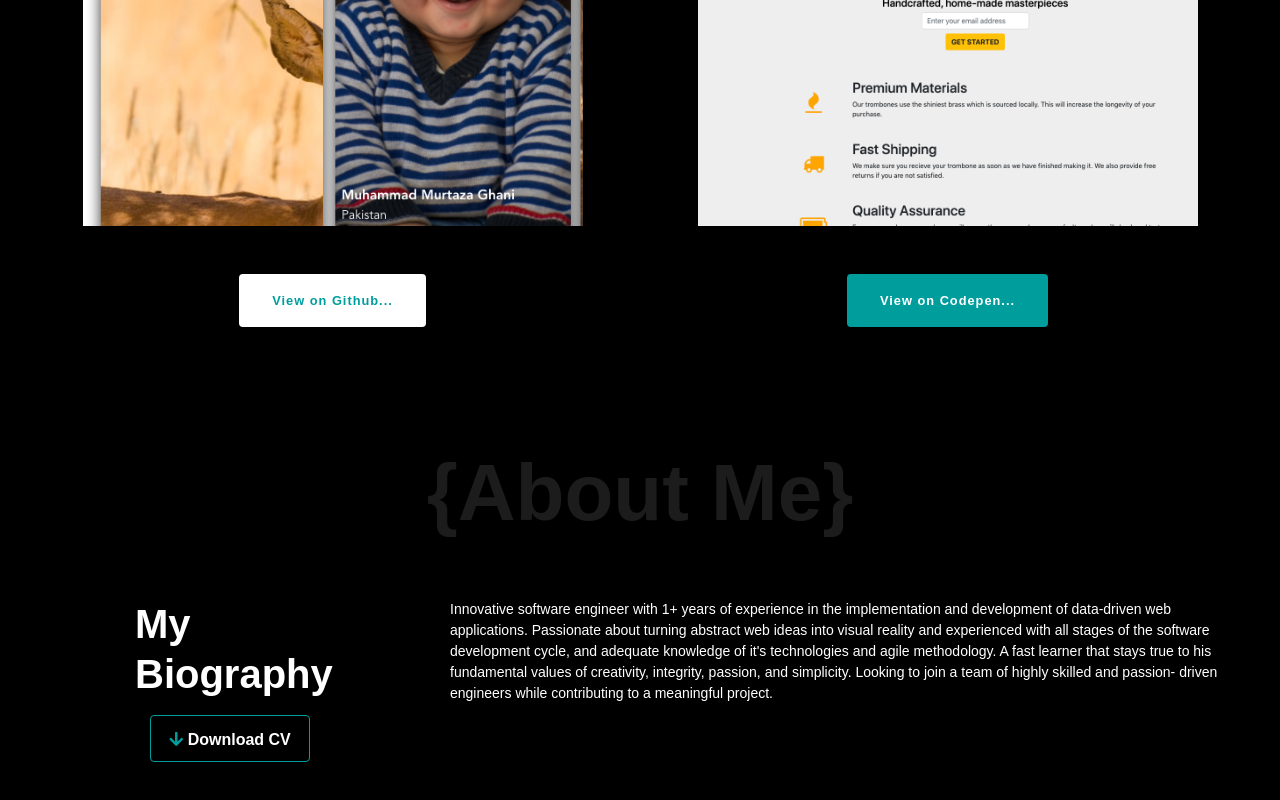
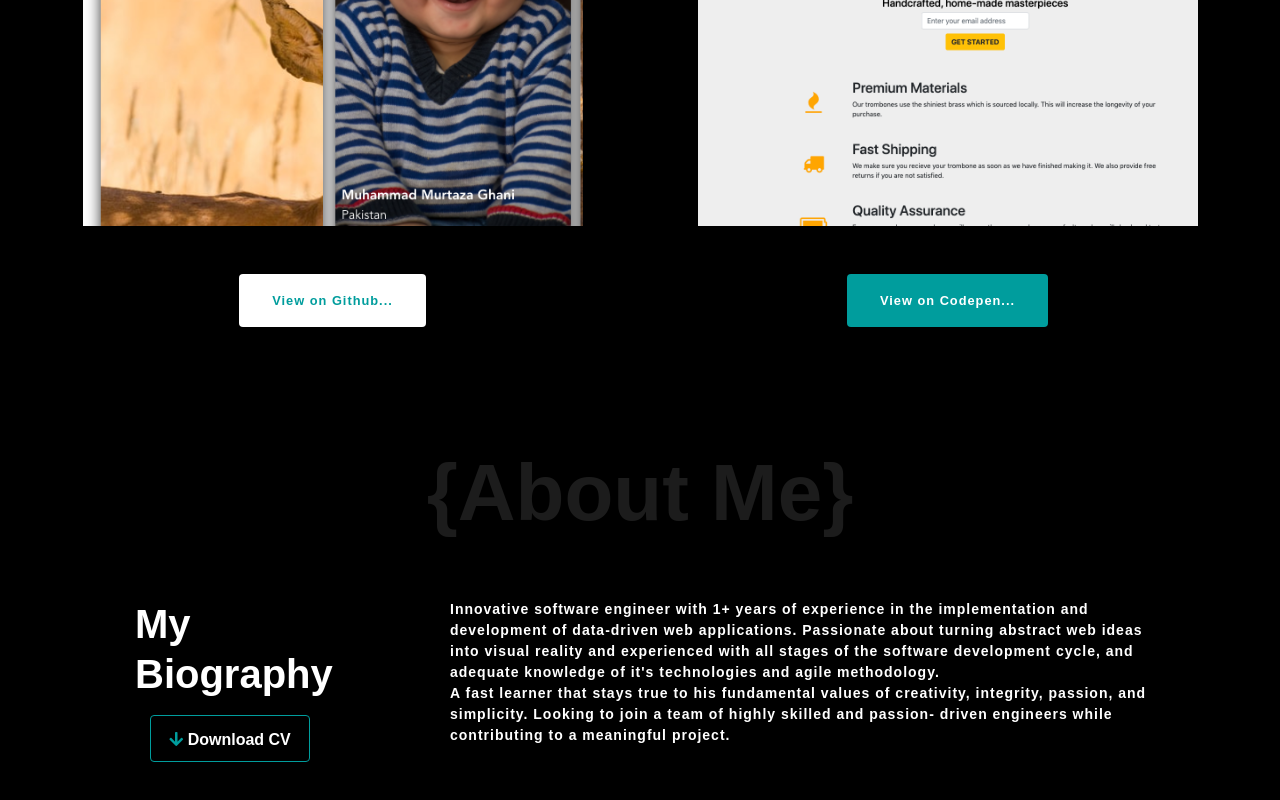
Before and after one commit to jydoskey/personal-portfolio-website, a Vue app: page / in a window 1280 px wide. Shown: the part 1341-2141 px from the top of the page. Built offline with nearby package versions, Linux system fonts and the light colour scheme; a web font is replaced by a local one.

Commit message:
updated styles for about section description text

```diff
--- a/src/components/About.vue
+++ b/src/components/About.vue
@@ -16,11 +16,12 @@
                 </a>
               </div>
               <div class="col-lg-8 pb-4">
-                <p class="about-text">Innovative software engineer with 1+ years of experience in the implementation and
+                <p class="caption about-text">Innovative software engineer with 1+ years of experience in the
+                  implementation and
                   development of
                   data-driven web applications. Passionate about turning abstract web ideas into visual reality and
                   experienced with all stages of the software development cycle, and adequate knowledge of it's
-                  technologies and agile methodology. A fast learner that stays true to his fundamental values of
+                  technologies and agile methodology.<br> A fast learner that stays true to his fundamental values of
                   creativity, integrity, passion, and simplicity. Looking to join a team of highly skilled and passion-
                   driven engineers while contributing to a meaningful project.</p>
               </div>
@@ -55,9 +56,20 @@
   }
 
   .about-text {
-    text-align: center;
+    color: white;
 
-    @include breakpoint-min (lg) {
+    @media (min-width: 280px) {
+      font-size: 0.75rem;
+    }
+
+    @include breakpoint-max(md) {
+      font-size: 0.875rem;
+      text-align: center;
+    }
+
+    @include breakpoint-min(lg) {
+      font-size: 0.875rem;
+      max-width: 90%;
       text-align: left;
     }
   }
@@ -90,26 +102,6 @@
     margin: 0 auto;
   }
 
-  .hiw-p {
-    @media (min-width: 280px) {
-      font-size: 0.75rem;
-    }
-
-    @include breakpoint-min(md) {
-      font-size: 0.875rem;
-    }
-
-    @include breakpoint-min(lg) {
-      font-size: 1rem;
-      max-width: 90%;
-    }
-
-    @include breakpoint-min(xl) {
-      font-size: 1.125rem;
-      max-width: 100%;
-    }
-  }
-
   .about-header {
     font-size: 40px;
     max-width: 50%;
```
